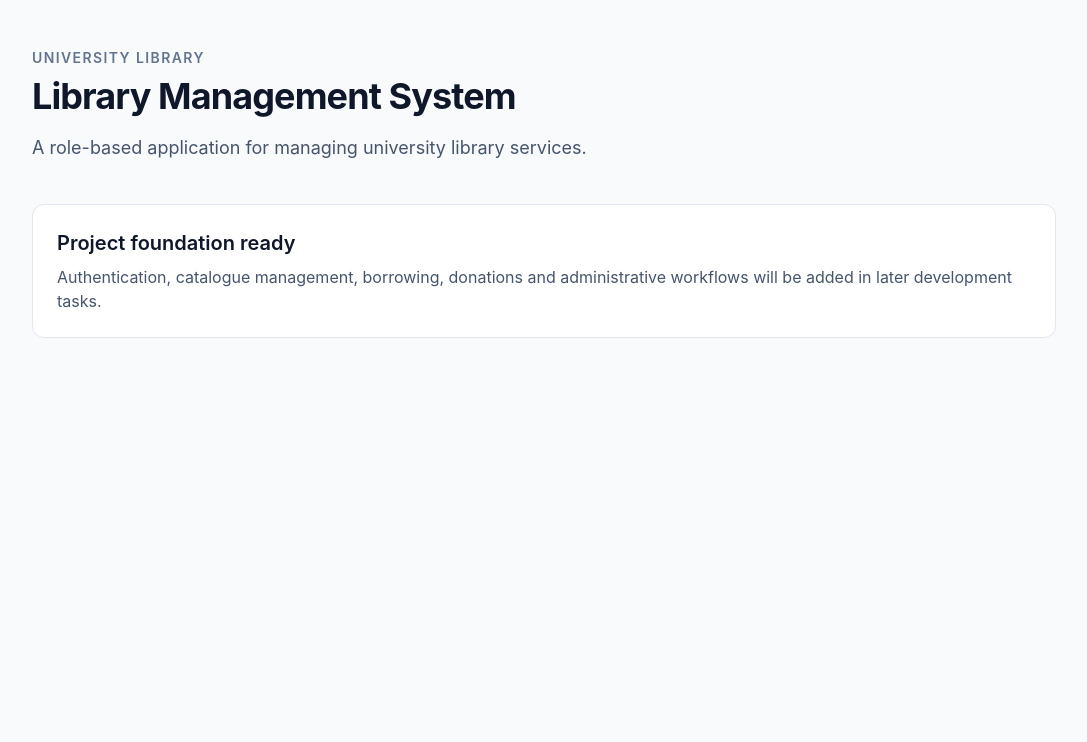
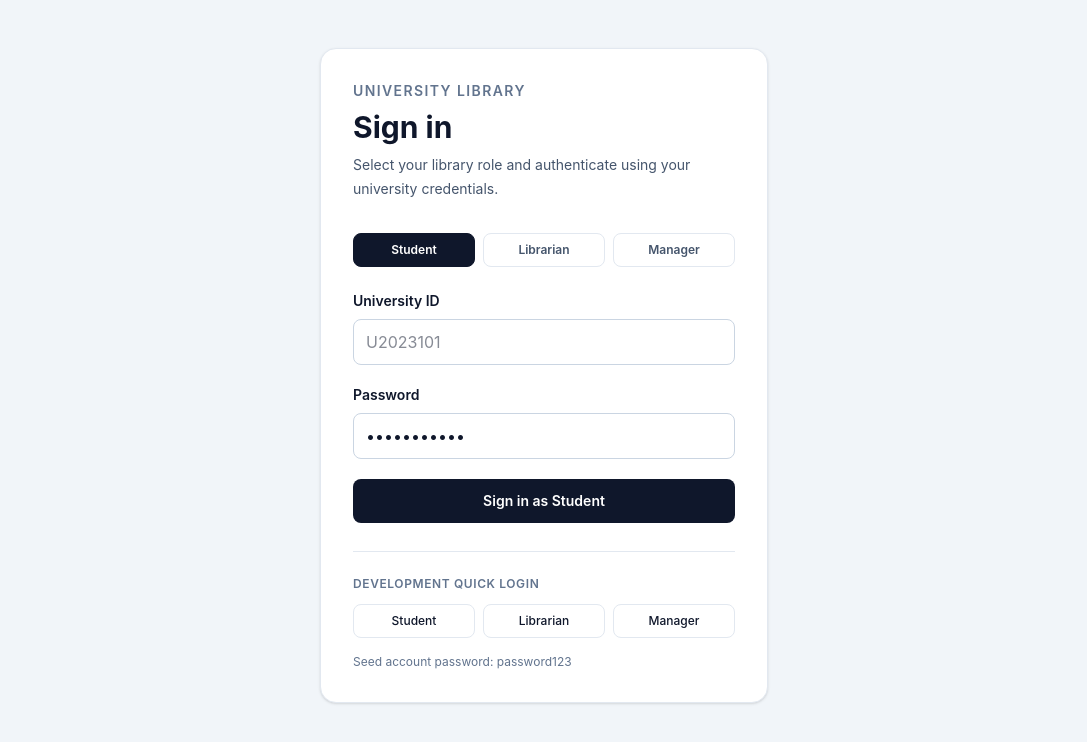
Before and after one commit to mahran012/library-management-system, a React (Vite) app: page / in a window 1280 px wide. Shown: the top 742 px of the page, without its empty margins (96-1183 px from the left). Built offline with nearby package versions, Linux system fonts and the light colour scheme.

Commit message:
LIBRA-8 Build role-based login interface
Add a role selector and authentication form for Student, Librarian and Manager accounts.

Provide authentication feedback, development quick-login controls and a minimal authenticated application shell with logout support.

```diff
--- a/src/App.tsx
+++ b/src/App.tsx
@@ -1,27 +1,54 @@
+import { LoginPage } from './components/LoginPage';
+import { useLibrary } from './context/LibraryContext';
+
 function App() {
+  const {
+    currentUser,
+    logout,
+  } = useLibrary();
+
+  if (!currentUser) {
+    return <LoginPage />;
+  }
+
   return (
     <main className="min-h-screen bg-slate-50 px-6 py-12 text-slate-900">
       <section className="mx-auto max-w-5xl">
-        <p className="mb-2 text-sm font-semibold uppercase tracking-widest text-slate-500">
-          University Library
-        </p>
+        <div className="flex flex-col gap-6 rounded-2xl border border-slate-200 bg-white p-8 shadow-sm sm:flex-row sm:items-center sm:justify-between">
+          <div>
+            <p className="text-sm font-semibold uppercase tracking-widest text-slate-500">
+              Authenticated session
+            </p>
 
-        <h1 className="text-4xl font-bold tracking-tight">
-          Library Management System
-        </h1>
+            <h1 className="mt-2 text-3xl font-bold">
+              Welcome, {currentUser.name}
+            </h1>
 
-        <p className="mt-4 max-w-2xl text-lg leading-8 text-slate-600">
-          A role-based application for managing university library services.
-        </p>
+            <p className="mt-2 text-slate-600">
+              Signed in as {currentUser.role} using ID{' '}
+              <span className="font-mono font-semibold">
+                {currentUser.universityId}
+              </span>.
+            </p>
+          </div>
 
-        <div className="mt-10 rounded-xl border border-slate-200 bg-white p-6">
+          <button
+            type="button"
+            onClick={logout}
+            className="rounded-lg border border-slate-300 px-4 py-2 text-sm font-semibold transition hover:bg-slate-100"
+          >
+            Sign out
+          </button>
+        </div>
+
+        <div className="mt-8 rounded-xl border border-dashed border-slate-300 p-8">
           <h2 className="text-xl font-semibold">
-            Project foundation ready
+            Role application shell
           </h2>
 
           <p className="mt-2 text-slate-600">
-            Authentication, catalogue management, borrowing, donations and
-            administrative workflows will be added in later development tasks.
+            Role-aware navigation and library workspaces will
+            be implemented in the next development task.
           </p>
         </div>
       </section>
--- /dev/null
+++ b/src/components/LoginPage.tsx
@@ -0,0 +1,238 @@
+import { useState, type FormEvent } from 'react';
+
+import { useLibrary } from '../context/LibraryContext';
+
+import type { User } from '../types';
+
+type Role = User['role'];
+
+const QUICK_ACCOUNTS: Record<Role, string> = {
+  Student: 'U2023101',
+  Librarian: 'AST001',
+  Manager: 'MGR001',
+};
+
+export function LoginPage() {
+  const { login } = useLibrary();
+
+  const [role, setRole] = useState<Role>('Student');
+  const [universityId, setUniversityId] = useState('');
+  const [password, setPassword] = useState('password123');
+
+  const [error, setError] = useState<string | null>(null);
+  const [loading, setLoading] = useState(false);
+
+  const selectRole = (selectedRole: Role) => {
+    setRole(selectedRole);
+    setUniversityId('');
+    setError(null);
+  };
+
+  const authenticate = async (
+    loginId: string,
+    loginRole: Role,
+    loginPassword: string,
+  ) => {
+    setError(null);
+    setLoading(true);
+
+    const result = await login(
+      loginId,
+      loginRole,
+      loginPassword,
+    );
+
+    setLoading(false);
+
+    if (!result.success) {
+      setError(
+        result.error ?? 'Authentication failed.',
+      );
+    }
+  };
+
+  const handleSubmit = async (
+    event: FormEvent<HTMLFormElement>,
+  ) => {
+    event.preventDefault();
+
+    const normalizedId = universityId.trim();
+
+    if (!normalizedId) {
+      setError('University ID or staff code is required.');
+      return;
+    }
+
+    await authenticate(
+      normalizedId,
+      role,
+      password,
+    );
+  };
+
+  const handleQuickLogin = async (selectedRole: Role) => {
+    setRole(selectedRole);
+    setUniversityId(QUICK_ACCOUNTS[selectedRole]);
+
+    await authenticate(
+      QUICK_ACCOUNTS[selectedRole],
+      selectedRole,
+      'password123',
+    );
+  };
+
+  return (
+    <main className="min-h-screen bg-slate-100 px-6 py-12 text-slate-900">
+      <div className="mx-auto flex min-h-[80vh] max-w-md items-center">
+        <section className="w-full rounded-2xl border border-slate-200 bg-white p-8 shadow-sm">
+          <header className="mb-8">
+            <p className="text-sm font-semibold uppercase tracking-widest text-slate-500">
+              University Library
+            </p>
+
+            <h1 className="mt-2 text-3xl font-bold">
+              Sign in
+            </h1>
+
+            <p className="mt-2 text-sm leading-6 text-slate-600">
+              Select your library role and authenticate using
+              your university credentials.
+            </p>
+          </header>
+
+          <div className="mb-6 grid grid-cols-3 gap-2">
+            {(
+              [
+                'Student',
+                'Librarian',
+                'Manager',
+              ] as Role[]
+            ).map((availableRole) => (
+              <button
+                key={availableRole}
+                type="button"
+                onClick={() => selectRole(availableRole)}
+                disabled={loading}
+                className={`rounded-lg border px-2 py-2 text-xs font-semibold transition ${
+                  role === availableRole
+                    ? 'border-slate-900 bg-slate-900 text-white'
+                    : 'border-slate-200 bg-white text-slate-600 hover:bg-slate-50'
+                }`}
+              >
+                {availableRole}
+              </button>
+            ))}
+          </div>
+
+          {error && (
+            <div className="mb-5 rounded-lg border border-red-200 bg-red-50 p-3 text-sm text-red-800">
+              {error}
+            </div>
+          )}
+
+          <form
+            onSubmit={handleSubmit}
+            className="space-y-5"
+          >
+            <div>
+              <label
+                htmlFor="university-id"
+                className="mb-2 block text-sm font-semibold"
+              >
+                {role === 'Student'
+                  ? 'University ID'
+                  : 'Staff code'}
+              </label>
+
+              <input
+                id="university-id"
+                value={universityId}
+                onChange={(event) =>
+                  setUniversityId(event.target.value)
+                }
+                disabled={loading}
+                placeholder={
+                  role === 'Student'
+                    ? 'U2023101'
+                    : role === 'Librarian'
+                      ? 'AST001'
+                      : 'MGR001'
+                }
+                className="w-full rounded-lg border border-slate-300 px-3 py-2.5 outline-none transition focus:border-slate-900"
+              />
+            </div>
+
+            <div>
+              <label
+                htmlFor="password"
+                className="mb-2 block text-sm font-semibold"
+              >
+                Password
+              </label>
+
+              <input
+                id="password"
+                type="password"
+                value={password}
+                onChange={(event) =>
+                  setPassword(event.target.value)
+                }
+                disabled={loading}
+                className="w-full rounded-lg border border-slate-300 px-3 py-2.5 outline-none transition focus:border-slate-900"
+              />
+            </div>
+
+            <button
+              type="submit"
+              disabled={loading}
+              className="w-full rounded-lg bg-slate-900 px-4 py-3 text-sm font-semibold text-white transition hover:bg-slate-700 disabled:cursor-not-allowed disabled:bg-slate-400"
+            >
+              {loading
+                ? 'Authenticating...'
+                : `Sign in as ${role}`}
+            </button>
+          </form>
+
+          <div className="mt-7 border-t border-slate-200 pt-6">
+            <p className="mb-3 text-xs font-semibold uppercase tracking-wider text-slate-500">
+              Development quick login
+            </p>
+
+            <div className="grid grid-cols-3 gap-2">
+              <button
+                type="button"
+                disabled={loading}
+                onClick={() => handleQuickLogin('Student')}
+                className="rounded-lg border border-slate-200 px-2 py-2 text-xs font-medium hover:bg-slate-50"
+              >
+                Student
+              </button>
+
+              <button
+                type="button"
+                disabled={loading}
+                onClick={() => handleQuickLogin('Librarian')}
+                className="rounded-lg border border-slate-200 px-2 py-2 text-xs font-medium hover:bg-slate-50"
+              >
+                Librarian
+              </button>
+
+              <button
+                type="button"
+                disabled={loading}
+                onClick={() => handleQuickLogin('Manager')}
+                className="rounded-lg border border-slate-200 px-2 py-2 text-xs font-medium hover:bg-slate-50"
+              >
+                Manager
+              </button>
+            </div>
+
+            <p className="mt-4 text-xs text-slate-500">
+              Seed account password: password123
+            </p>
+          </div>
+        </section>
+      </div>
+    </main>
+  );
+}
```
